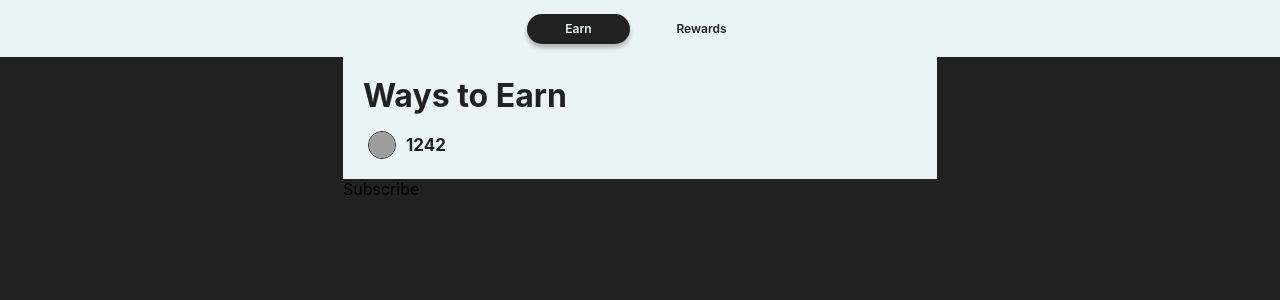
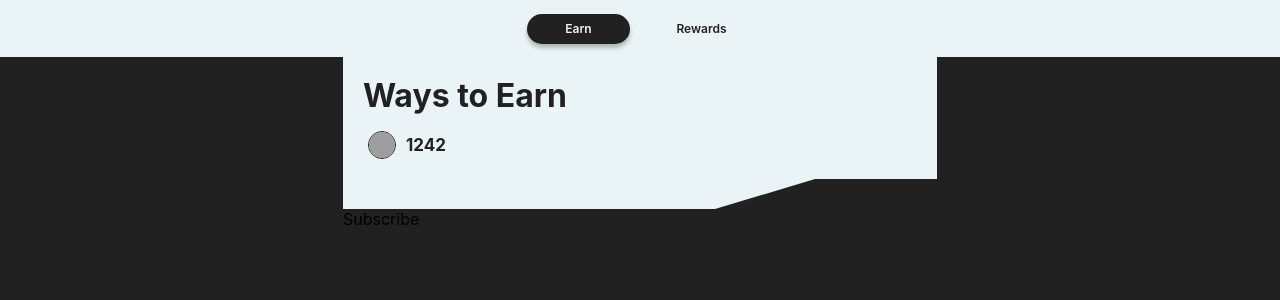
Before and after one commit to melissafzhang/nft-hack, a Next.js app in the folder app/: page /1/earn in a window 1280 px wide. Shown: the top 300 px of the page. Built offline with nearby package versions, Linux system fonts and the light colour scheme; grey boxes are pictures that could not be loaded.

Commit message:
angled step effect on header

```diff
--- a/app/components/Header.module.css
+++ b/app/components/Header.module.css
@@ -4,6 +4,19 @@
   flex-direction: column;
   width: 100%;
   padding: 20px;
+}
+
+.header::after {
+  position: relative;
+  height: 0px;
+  width: 40%;
+  display: block;
+  content: ' ';
+  left: calc(60% + 20px);
+  bottom: -20px;
+  background-color: var(--background-light);
+  border-bottom: 30px solid transparent;
+  border-left: 100px solid var(--primary);
 }
 
 .title {
```
